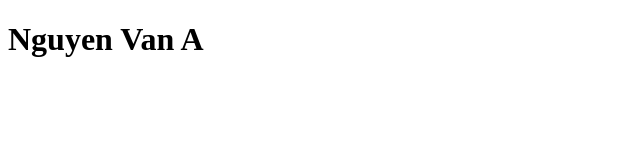
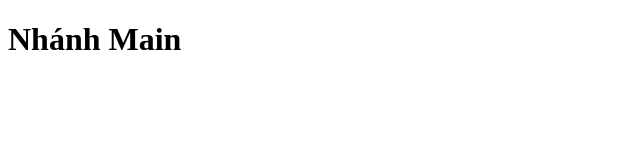
Before and after one commit to Dung2k5vipro/Website-AB-, a plain HTML site: page index.html in a window 1280 px wide. Shown: the whole page, without its empty margins (0-640 px from the left). Drawn offline with Linux system fonts and the light colour scheme.

Commit message:
sua nhanh main

```diff
--- a/index.html
+++ b/index.html
@@ -6,6 +6,6 @@
     <title>Ưibesite AB  </title>
 </head>
 <body>
-    <h1> Nguyen Van A </h1>
+    <h1> Nhánh Main </h1>
 </body>
 </html>
```
